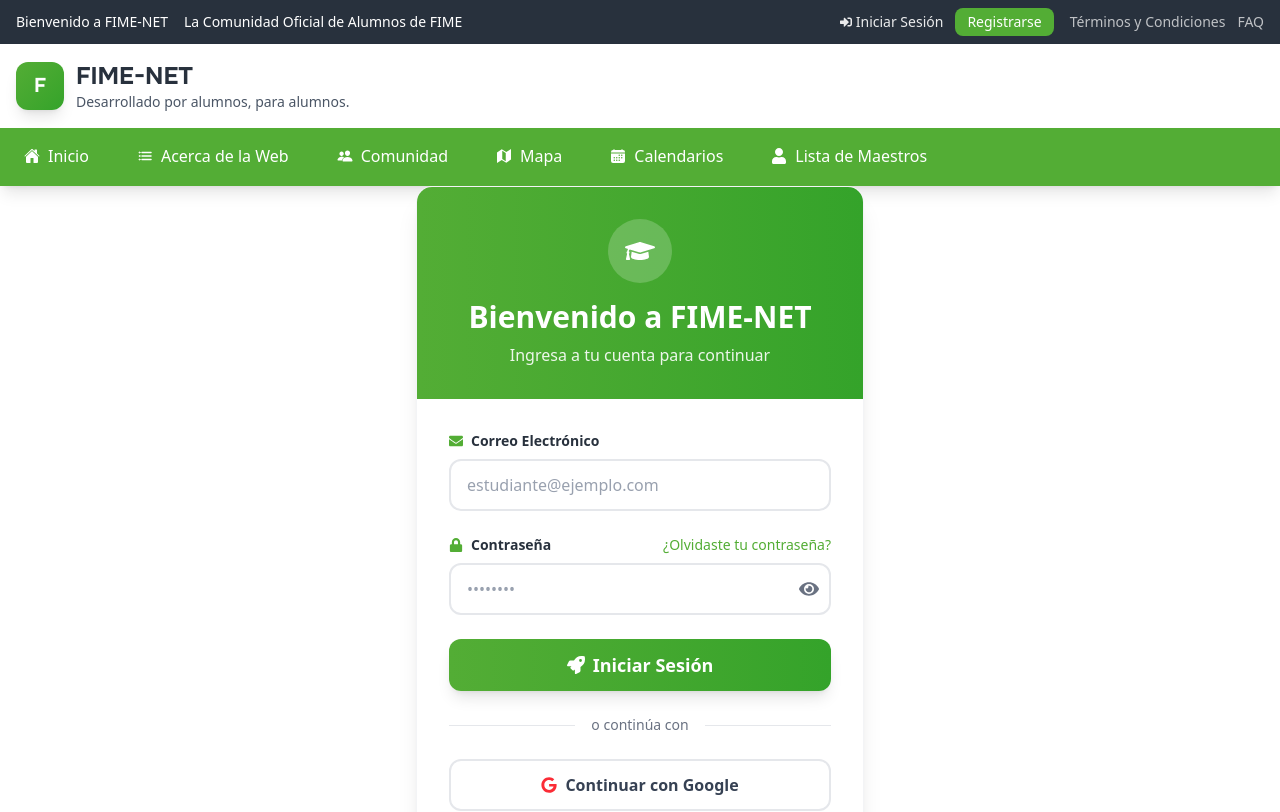
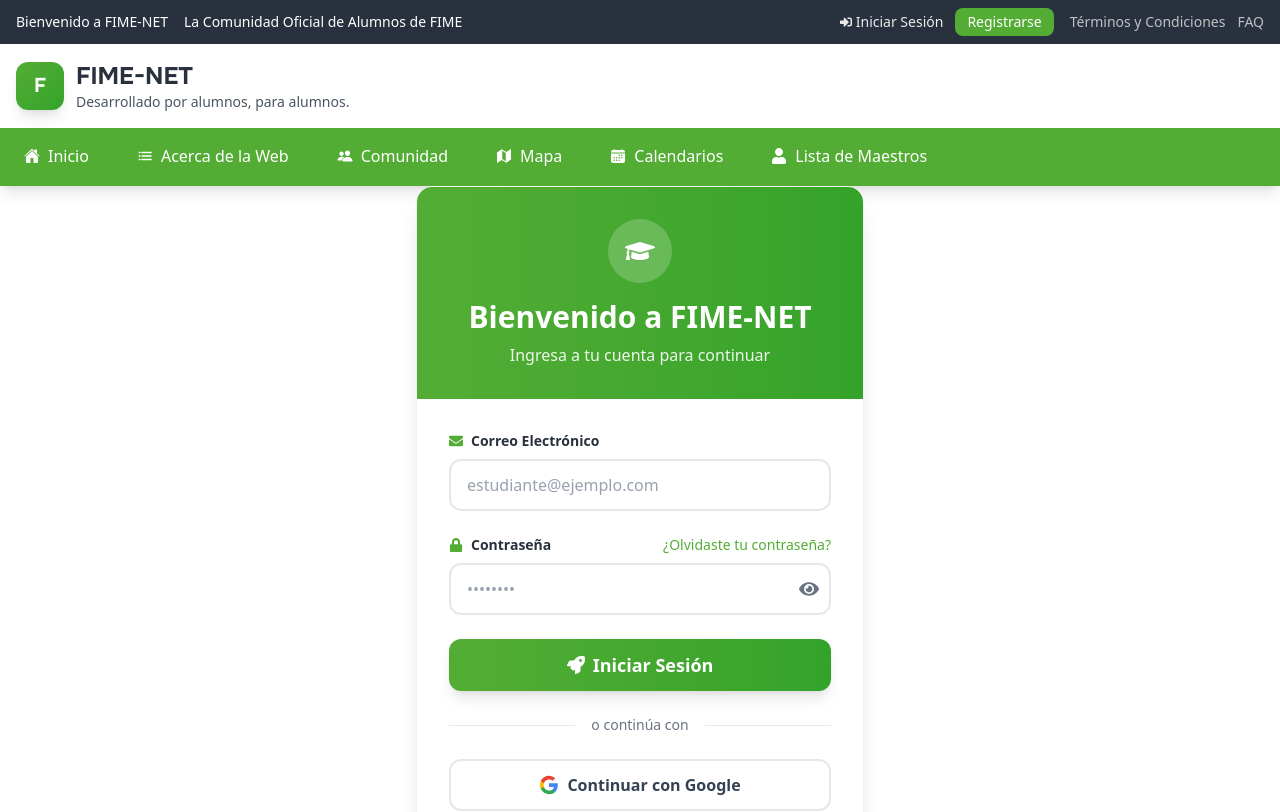
Before and after one commit to DataDave-Dev/fime-net, a Next.js app: page /auth/login in a window 1280 px wide. Shown: the top 812 px of the page. Built offline with nearby package versions, Linux system fonts and the light colour scheme; no server answers.

Commit message:
feat: Replace Google icon with custom SVG logo in SignInWithGoogleButton component

```diff
--- a/src/components/auth/google-button/SignInWithGoogleButton.tsx
+++ b/src/components/auth/google-button/SignInWithGoogleButton.tsx
@@ -3,7 +3,33 @@
 import { useState } from "react";
 import { motion } from "framer-motion";
 import { signInWithGoogle } from "@/lib/auth-actions";
-import { FaGoogle, FaSpinner } from "react-icons/fa";
+import { FaSpinner } from "react-icons/fa";
+
+const GoogleLogo = ({ size = 20 }: { size?: number }) => (
+  <svg
+    width={size}
+    height={size}
+    viewBox="0 0 24 24"
+    xmlns="http://www.w3.org/2000/svg"
+  >
+    <path
+      d="M22.56 12.25c0-.78-.07-1.53-.2-2.25H12v4.26h5.92c-.26 1.37-1.04 2.53-2.21 3.31v2.77h3.57c2.08-1.92 3.28-4.74 3.28-8.09z"
+      fill="#4285F4"
+    />
+    <path
+      d="M12 23c2.97 0 5.46-.98 7.28-2.66l-3.57-2.77c-.98.66-2.23 1.06-3.71 1.06-2.86 0-5.29-1.93-6.16-4.53H2.18v2.84C3.99 20.53 7.7 23 12 23z"
+      fill="#34A853"
+    />
+    <path
+      d="M5.84 14.09c-.22-.66-.35-1.36-.35-2.09s.13-1.43.35-2.09V7.07H2.18C1.43 8.55 1 10.22 1 12s.43 3.45 1.18 4.93l2.85-2.22.81-.62z"
+      fill="#FBBC05"
+    />
+    <path
+      d="M12 5.38c1.62 0 3.06.56 4.21 1.64l3.15-3.15C17.45 2.09 14.97 1 12 1 7.7 1 3.99 3.47 2.18 7.07l3.66 2.84c.87-2.6 3.3-4.53 6.16-4.53z"
+      fill="#EA4335"
+    />
+  </svg>
+);
 
 const SignInWithGoogleButton = () => {
   const [isLoading, setIsLoading] = useState(false);
@@ -40,7 +66,7 @@
         </>
       ) : (
         <>
-          <FaGoogle className="text-red-500" />
+          <GoogleLogo size={20} />
           <span>Continuar con Google</span>
         </>
       )}
```
